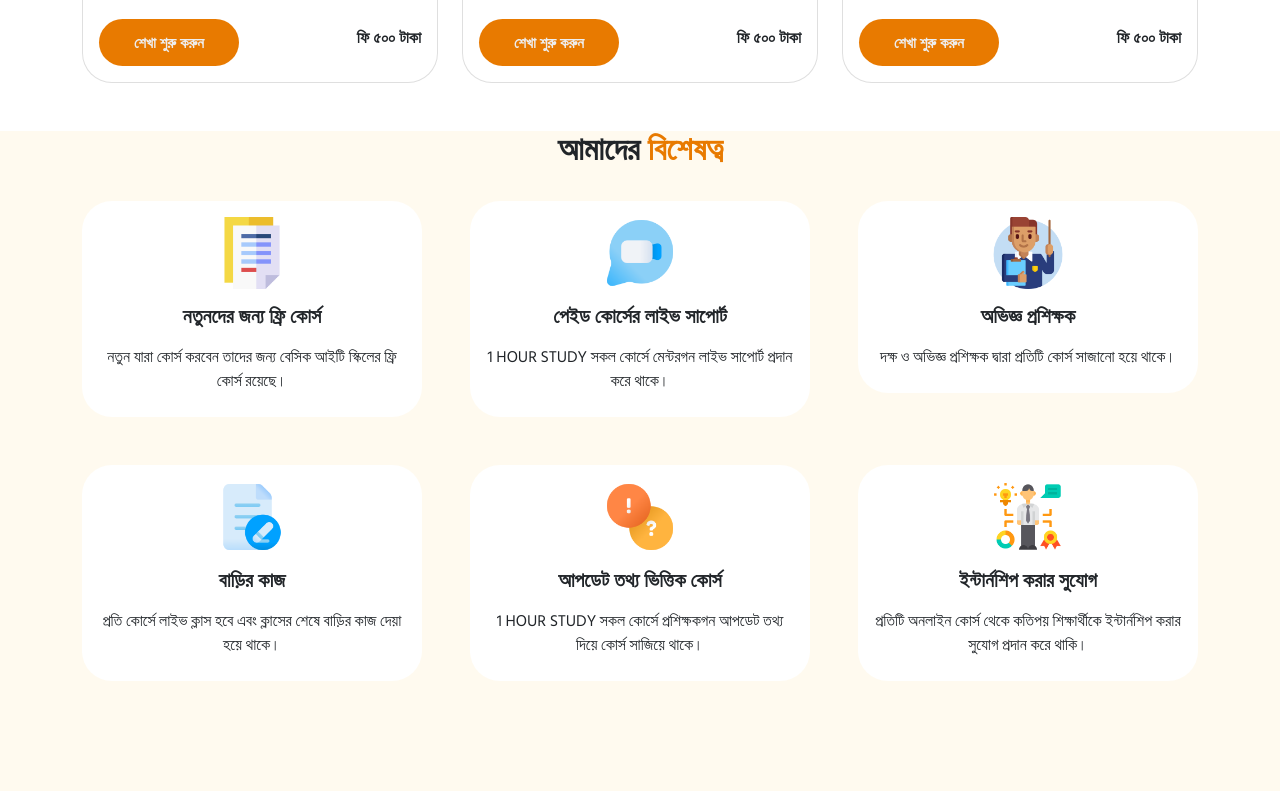
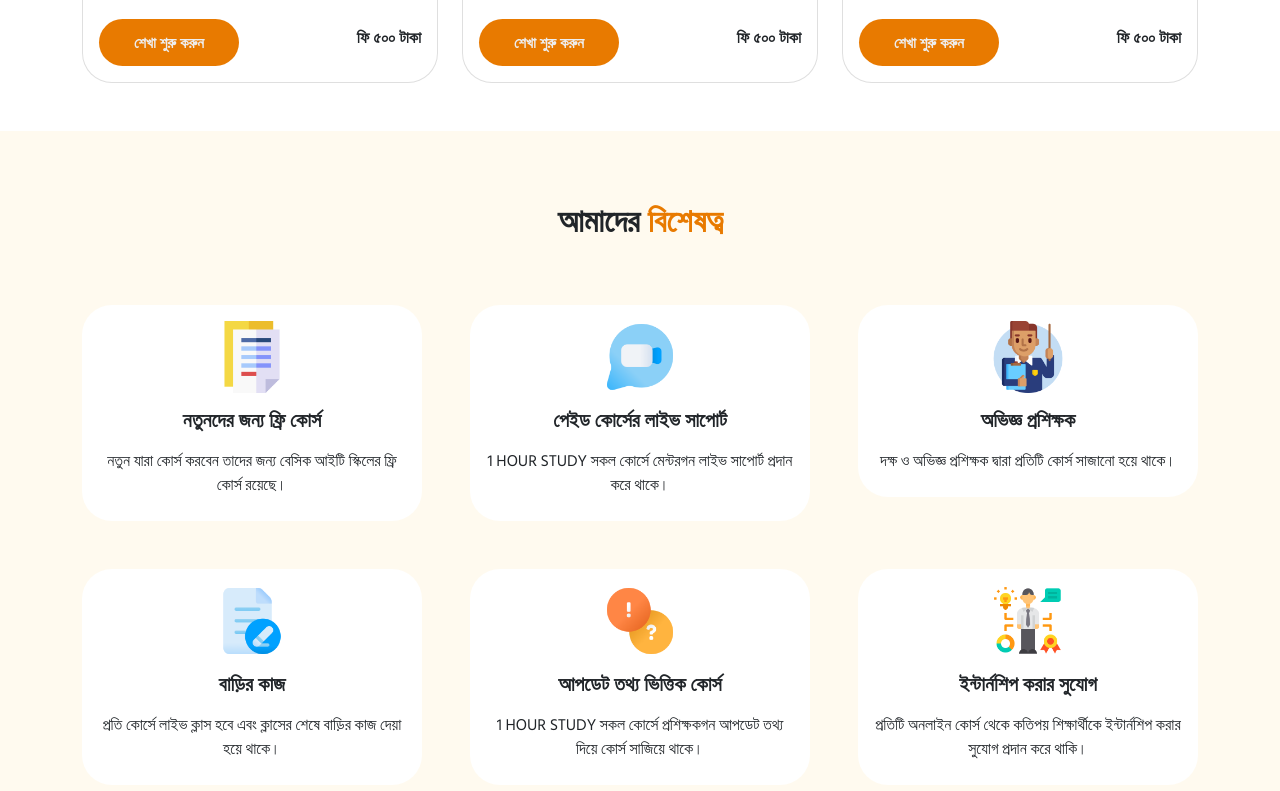
Before and after one commit to mukitcoder/1hour-study, a React (Create React App) app: page / in a window 1280 px wide. Shown: the part 1380-2171 px from the top of the page. Built offline with nearby package versions, Linux system fonts and the light colour scheme.

Commit message:
fix bugs

```diff
--- a/src/components/Expertise/Expertise.js
+++ b/src/components/Expertise/Expertise.js
@@ -9,15 +9,15 @@ import intern from "../../images/icons/skills.png";
 
 const Expertise = () => {
   return (
-    <div className="expertise-main mt-5">
-      <div className="expertise-text row mb-4">
+    <div className="expertise-main mt-5 pt-4">
+      <div className="expertise-text row py-5">
 
           <h2 className="fw-bold text-center">
             আমাদের <span className="hero-text">বিশেষত্ব</span>
           </h2>
 
       </div>
-      <div className="container">
+      <div className="container mt-2">
         <div className="row g-5 pb-5">
           <div className="col-lg-4 col-md-6 col-sm-12">
             <div className="d-grid bg-white p-2 expertise-section">
```
